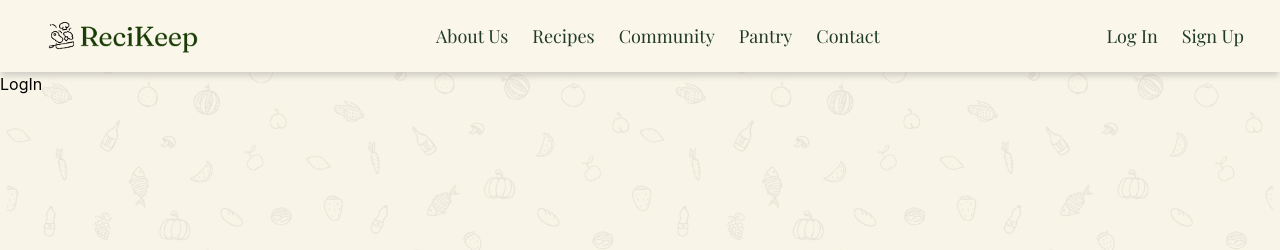
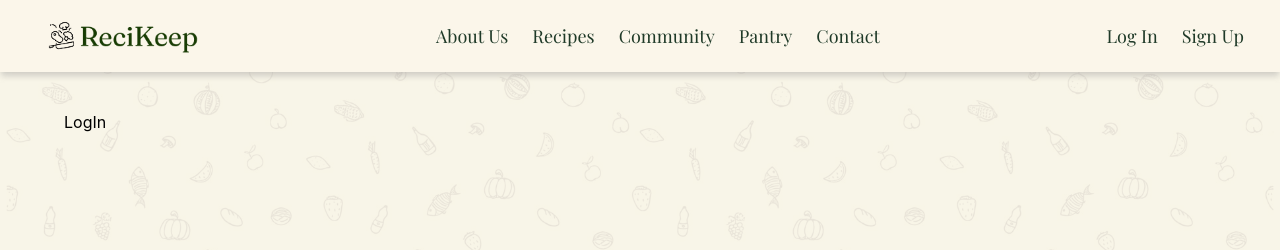
Before and after one commit to Farenas9134/FoodApp, a React (Vite) app in the folder FrontEnd/Food-Project/: page /login in a window 1280 px wide. Shown: the top 250 px of the page. Built offline with nearby package versions, Linux system fonts and the light colour scheme; a web font is replaced by a local one.

Commit message:
Small fixes

```diff
--- a/FrontEnd/Food-Project/src/App.tsx
+++ b/FrontEnd/Food-Project/src/App.tsx
@@ -1,8 +1,8 @@
 import { BrowserRouter, Routes, Route } from "react-router-dom";
 import NavBar from "./components/UI/NavBar";
 import Home from "./pages/Home";
-import SignUp from "./pages/signup";
-import LogIn from "./pages/login";
+import SignUp from "./pages/SignUp";
+import LogIn from "./pages/LogIn";
 
 function App() {
   return (
--- /dev/null
+++ b/FrontEnd/Food-Project/src/css/LogIn.css
@@ -0,0 +1 @@
+@import 'tailwindcss'
--- a/FrontEnd/Food-Project/src/pages/LogIn.tsx
+++ b/FrontEnd/Food-Project/src/pages/LogIn.tsx
@@ -1,7 +1,17 @@
+// @ts-ignore
+import "../css/LogIn.css";
+
 function LogIn() {
+
+
     return (
-        <div>LogIn</div>
-    )
+        <div className="page">
+            <div>
+                LogIn
+            </div>
+
+        </div>
+    );
 }
 
-export default LogIn
+export default LogIn;
```
Also changed, not shown: 1 other file (tests, documents, lock files or other folders).
